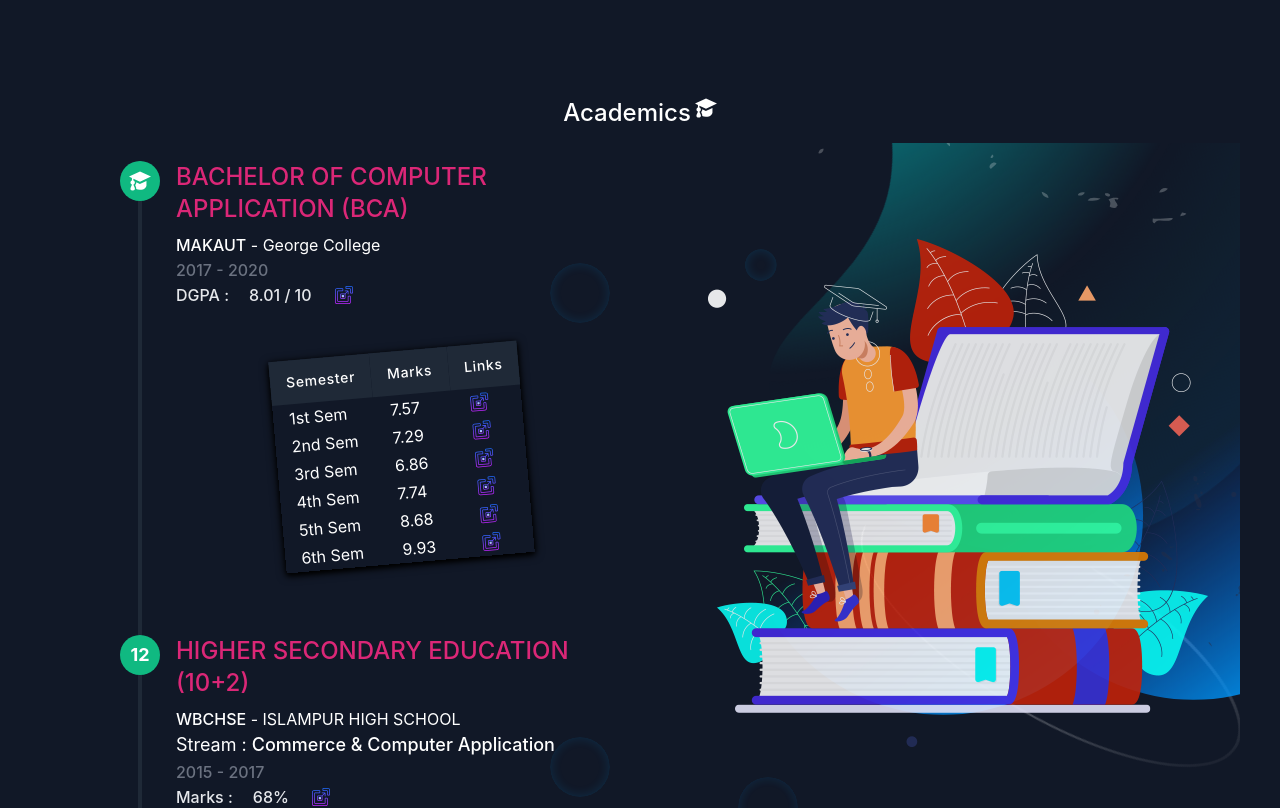
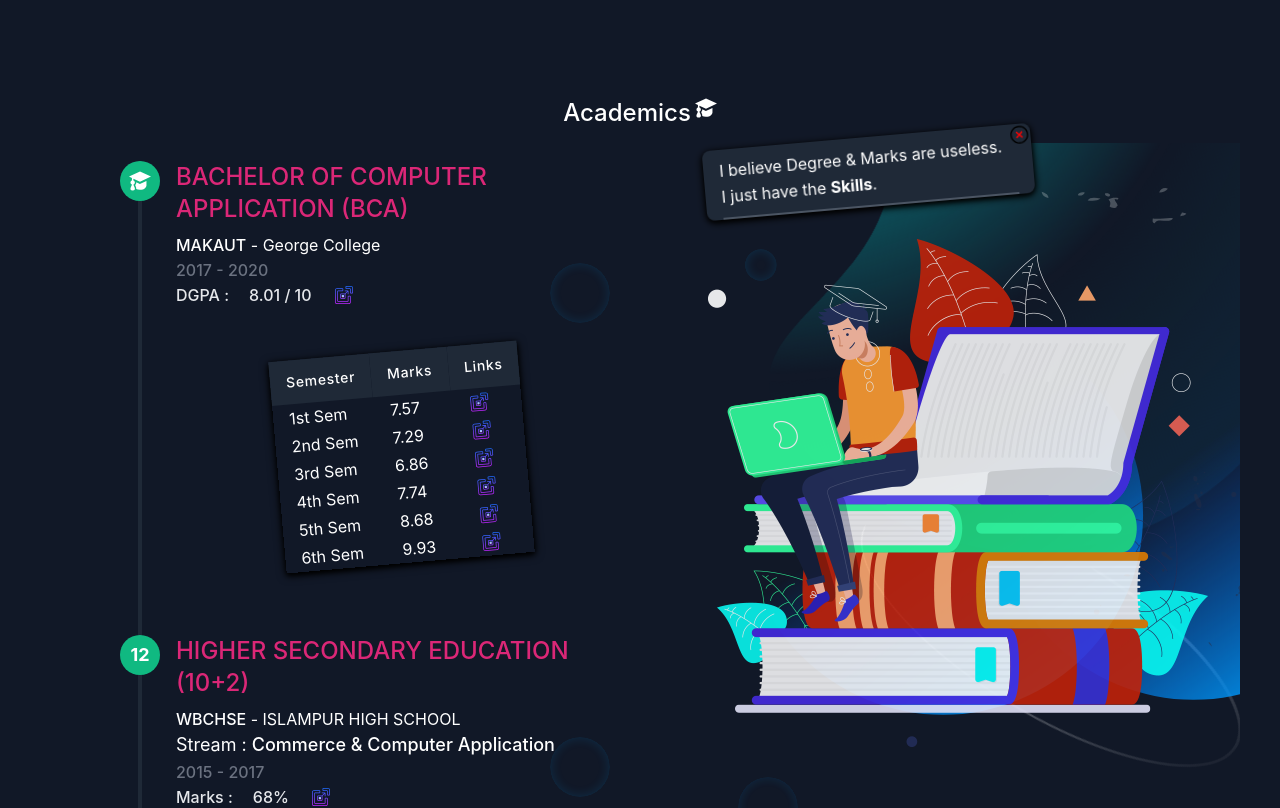
Before and after one commit to num-js/portfolio, a React (Create React App) app: page / in a window 1280 px wide. Shown: the part 4460-5268 px from the top of the page. Built offline with nearby package versions, Linux system fonts and the light colour scheme; a web font is replaced by a local one.

Commit message:
Academic Tag in Large screen

```diff
--- a/src/components/Academics/Academics.js
+++ b/src/components/Academics/Academics.js
@@ -1,8 +1,16 @@
-import React from 'react';
+import React, { useState } from 'react';
+import { Link } from 'react-router-dom';
 import academicsData from '../../assets/data/academicsData.json';
+import { SKILLS } from '../../helpers/routesURL';
 import ExternalLink from '../SharedComponents/ActiveStatusGreenDot/ExternalLink';
 
 const Academics = () => {
+    const [showAcademicTag, setShowAcademicTag] = useState(true);
+
+    const toggleAcademicTag = () => {
+        setShowAcademicTag(prevState => !prevState)
+    }
+
     return (
         <>
             <section className="my-10 mb-32 text-gray-600 body-font lg:mt-10 lg:mx-20">
@@ -15,19 +23,25 @@ const Academics = () => {
                     </svg>
                 </div>
 
-                {/* <div>
-                    <div align="" className="flex justify-center">
-                        <div className={`bg-gray-800 px-4 rounded-lg w-80 absolute`}
-                            style={{ boxShadow: '0 2px 5px 0 rgb(0 0 0 / 100%), 0 2px 10px 0 rgb(0 0 0 / 100%)', left: '45%', }}
+                {showAcademicTag && (<div>
+                    <div className="flex ">
+                        <div className={`bg-gray-800 px-4 rounded-lg absolute`}
+                            style={{ boxShadow: '0 2px 5px 0 rgb(0 0 0 / 100%), 0 2px 10px 0 rgb(0 0 0 / 100%)', left: '55%', transform: 'rotate(-5deg)', }}
                         >
+                            <span className="cursor-pointer" style={{ position: 'absolute', right: '2px', top: '2px' }}
+                                onClick={toggleAcademicTag}
+                            >
+                                <img src="../icons/close-circle.svg" width="18" />
+                            </span>
                             <p className="my-2 leading-relaxed text-white">
-                                I believe Degree & Marks are useless.
-                                I just have the Skills.
+                                I believe Degree & Marks are useless. &nbsp;&nbsp;
+                                <br />
+                                I just have the <Link to={{ pathname: SKILLS }}><span class="font-bold">Skills</span></Link>.
                             </p>
                             <div className="flex items-center border-b-2 border-gray-600"></div>
                         </div>
                     </div>
-                </div> */}
+                </div>)}
 
                 <div className="flex flex-wrap w-full lg:mx-10"
                     style={{ background: `url("../backgrounds/bg-circles.svg")`, backgroundPositionX: "-124%", backgroundPositionY: "-11%" }}
@@ -55,8 +69,8 @@ const Academics = () => {
                                             <h2 className="mb-2 text-xl font-medium text-pink-600 lg:text-2xl title-font">
                                                 {collegeData?.course}
                                             </h2>
-                                            <img src="../icons/small-circle.svg" className="absolute right-0"
-                                                onClick={() => null}
+                                            <img src="../icons/small-circle.svg" className="absolute right-0 cursor-pointer"
+                                                onClick={toggleAcademicTag}
                                             />
                                             <span className="text-base text-white">
                                                 <span className="font-medium">{collegeData?.board}</span> - {collegeData?.name}
```
Also changed, not shown: public/icons/close-circle.svg (added), 1 other file (tests, documents, lock files or other folders).
